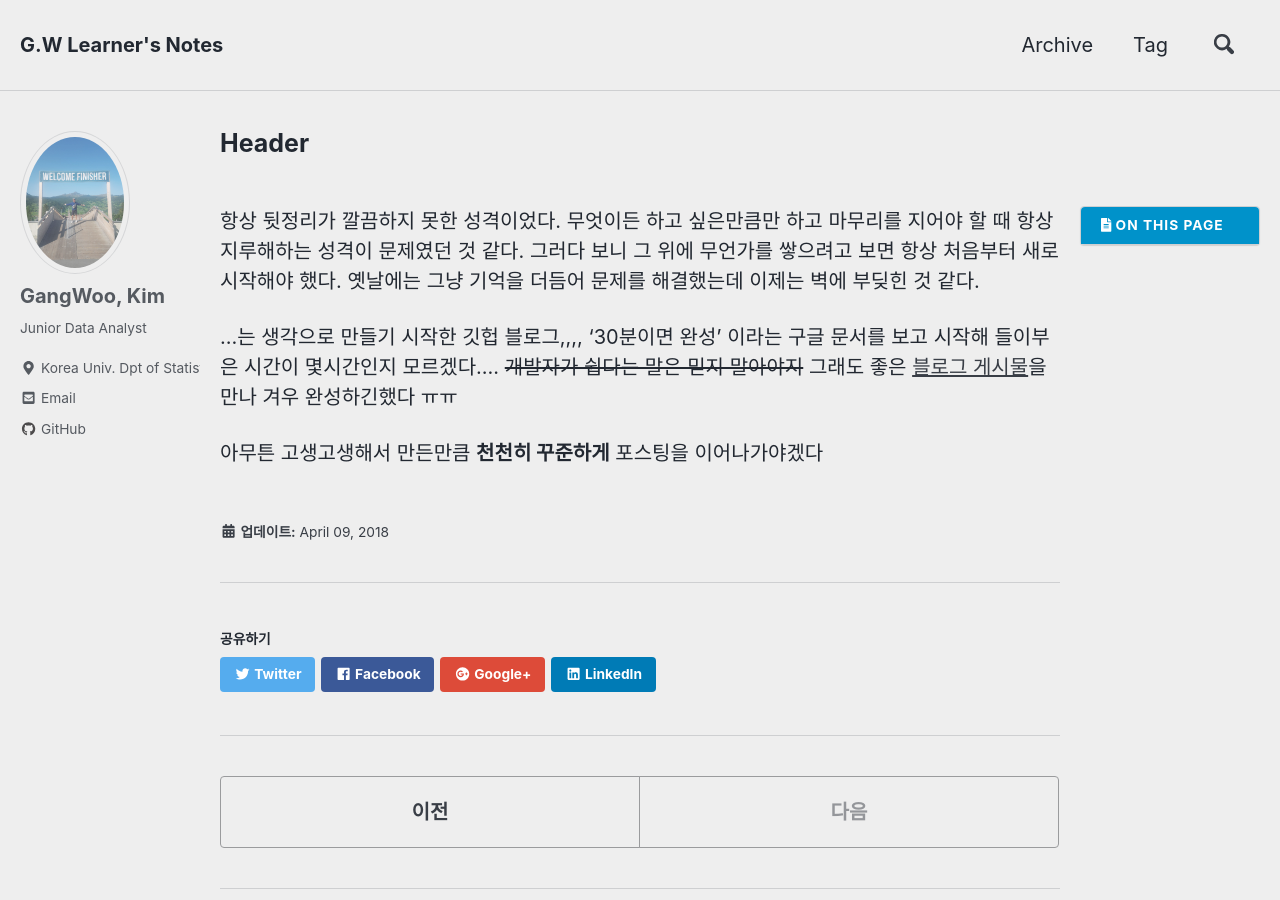
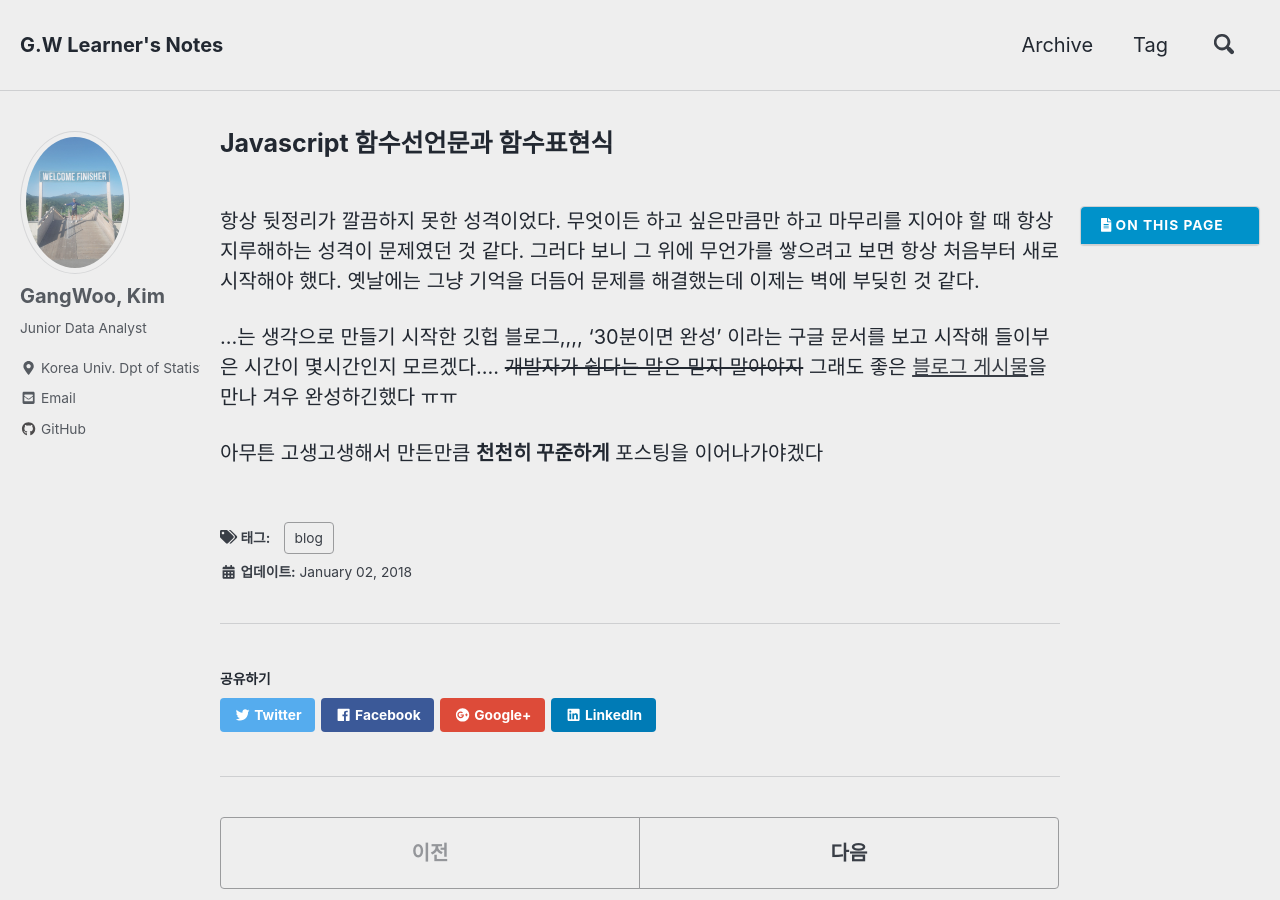
Before and after one commit to GwReader/GwReader.github.io, a Jekyll site: the page built from _posts/2018-04-09-header.md, in a window 1280 px wide and 900 px high. Built offline with Jekyll 4.4.1, drawn with Linux system fonts in a browser that asks for light colours; nearby versions of some CDN libraries; comment, search, counter and statistics services are not loaded.

Commit message:
Update 2018-04-09-header.md
add header

```diff
--- a/_posts/2018-04-09-header.md
+++ b/_posts/2018-04-09-header.md
@@ -1,3 +1,8 @@
+---
+title: Javascript 함수선언문과 함수표현식
+date: 2018-01-02
+tags: blog
+---
 항상 뒷정리가 깔끔하지 못한 성격이었다. 무엇이든 하고 싶은만큼만 하고 마무리를 지어야 할 때 항상 지루해하는 성격이 문제였던 것 같다. 그러다 보니 그 위에 무언가를 쌓으려고 보면 항상 처음부터 새로 시작해야 했다. 옛날에는 그냥 기억을 더듬어 문제를 해결했는데 이제는 벽에 부딪힌 것 같다.
 
 ...는 생각으로 만들기 시작한 깃헙 블로그,,,, '30분이면 완성' 이라는 구글 문서를 보고 시작해 들이부은 시간이 몇시간인지 모르겠다.... ~~개발자가 쉽다는 말은 믿지 말아야지~~ 그래도 좋은 [블로그 게시물](https://junhobaik.github.io/jekyll-apply-theme/#%ED%85%8C%EC%8A%A4%ED%8A%B8-%EB%B0%B0%ED%8F%AC)을 만나 겨우 완성하긴했다 ㅠㅠ
```
